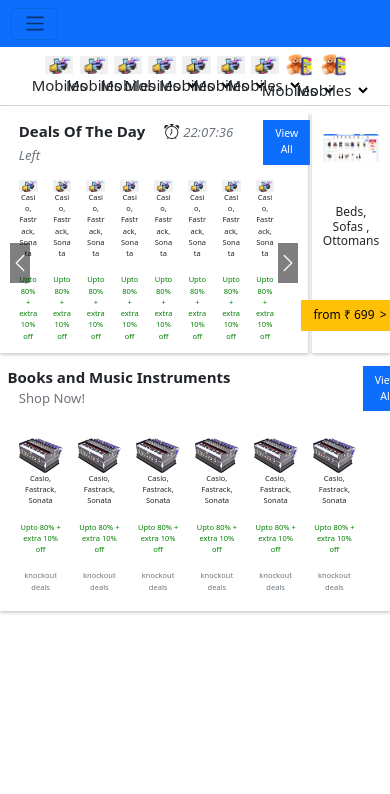
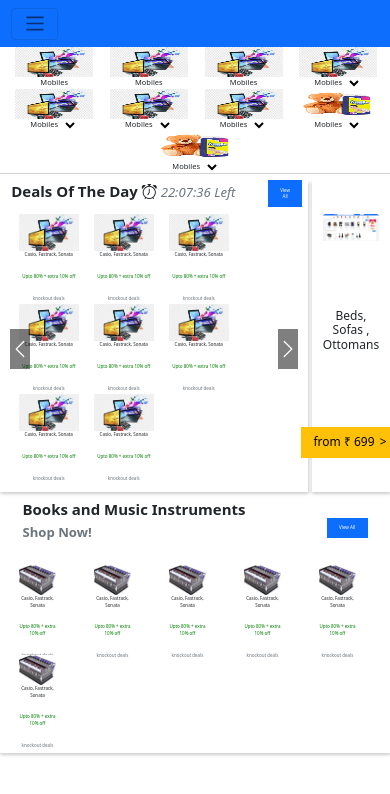
Before and after one commit to bparag123/html-css-assignment, a plain HTML site: page index.html in a window 390 px wide. Drawn offline with nearby package versions, Linux system fonts and the light colour scheme.

Commit message:
Mobile Responsiveness Added.

```diff
--- a/index.css
+++ b/index.css
@@ -99,10 +99,7 @@
 
 /* This is css for carousel */
 
-.carousel-item > img {
-  width: 10rem;
-  max-height: 10rem;
-}
+
 
 .product-card > p {
   font-size: 0.5rem;
@@ -126,8 +123,6 @@
   margin-bottom: auto;
   background-color: black;
 }
-
-
 
 
 .product-card > img {
@@ -158,10 +153,6 @@
   border-radius: 0;
 }
 
-#view-deals {
-  align-items: center;
-  text-align: center;
-}
 
 .deal-container {
   padding: 0.5rem;
@@ -212,3 +203,76 @@
 .deal-container button {
   font-size: 0.7rem;
 }
+
+/* Responsive */
+
+@media screen and (max-width: 768px) {
+  .cat-item {
+    min-width: 20%;
+    max-width: 20%;
+    margin-right: 0.1rem;
+  }
+
+  .cat-item > div,.dropdown > label{
+    font-size: 0.5rem;
+  }
+
+  .cat-item > img {
+
+    max-height: 2rem;
+  }
+
+  .categories {
+    flex-wrap: wrap;
+    padding: 0;
+
+  }
+
+  /* Carousel */
+  .myslide-container {
+    flex-wrap: wrap;
+  }
+
+
+
+  .product-card > p {
+    font-size: 0.3rem;
+    text-overflow: ellipsis;
+  }
+
+  .product-card {
+
+    height: 6rem;
+  }
+
+  .card-row {
+
+    flex-wrap: wrap;
+  }
+
+  .card {
+    width: 4rem;
+  }
+
+
+  .nav-item .login {
+    margin-left: 0;
+    margin-top: 1rem;
+  }
+
+  .nav-item {
+    margin-right: 0;
+  }
+
+  .deal-container {
+    padding: 0;
+  }
+  .heading {
+    margin-right: 0;
+  }
+
+  .shop-now button,
+.deal-container button {
+  font-size: 0.3rem;
+}
+}
--- a/index.html
+++ b/index.html
@@ -55,7 +55,7 @@
             <li class="nav-item login">
               <a class="nav-link btn login" href="#">Login</a>
             </li>
-            <li class="nav-item dropdown">
+            <li class="nav-item">
               <a
                 class="nav-link dropdown-toggle"
                 href="#"
@@ -168,7 +168,11 @@
             </div>
           </div>
           <div class="row">
-            <div id="carouselExampleControls" class="carousel slide" data-bs-ride="carousel">
+            <div
+              id="carouselExampleControls"
+              class="carousel slide"
+              data-bs-ride="carousel"
+            >
               <div class="carousel-inner">
                 <div class="carousel-item active">
                   <div class="card-row">
@@ -222,7 +226,6 @@
                     </div>
                   </div>
                 </div>
-
               </div>
               <button
                 class="carousel-control-prev"
@@ -256,7 +259,7 @@
 
           <h3>Beds, Sofas , Ottomans</h3>
 
-          <button class="btn btn-warning" style="width: max-content;">
+          <button class="btn btn-warning" style="width: max-content">
             from &#x20B9; 699 <span style="padding: 2px">&gt;</span>
           </button>
         </div>
@@ -266,19 +269,19 @@
     <!-- This is Product Show Container -->
 
     <div class="container shop-now">
-      <div class="row deal-container">
-        <div class="col-11 deals">
-          <span class="row heading">Books and Music Instruments</span>
-          <p class="row text-muted"><small>
-            Shop Now!
-          </small></p>
+
+
+      <div class="container-fluid d-flex justify-content-between align-items-center">
+        <div class="heading">
+          Books and Music Instruments
+          <p class="text-muted">
+            <small> Shop Now! </small>
+          </p>
         </div>
-        <div class="col-1" id="view-deals">
-          <button class="btn btn-primary">View All</button>
-        </div>
+        <button class="btn btn-primary" style="height: 50%;">View All</button>
       </div>
 
-      <div class="raw card-row">
+      <div class="row card-row">
         <div class="card product-card">
           <img src="harmonium.jpeg" alt="..." />
           <p>Casio, Fastrack, Sonata</p>
```
